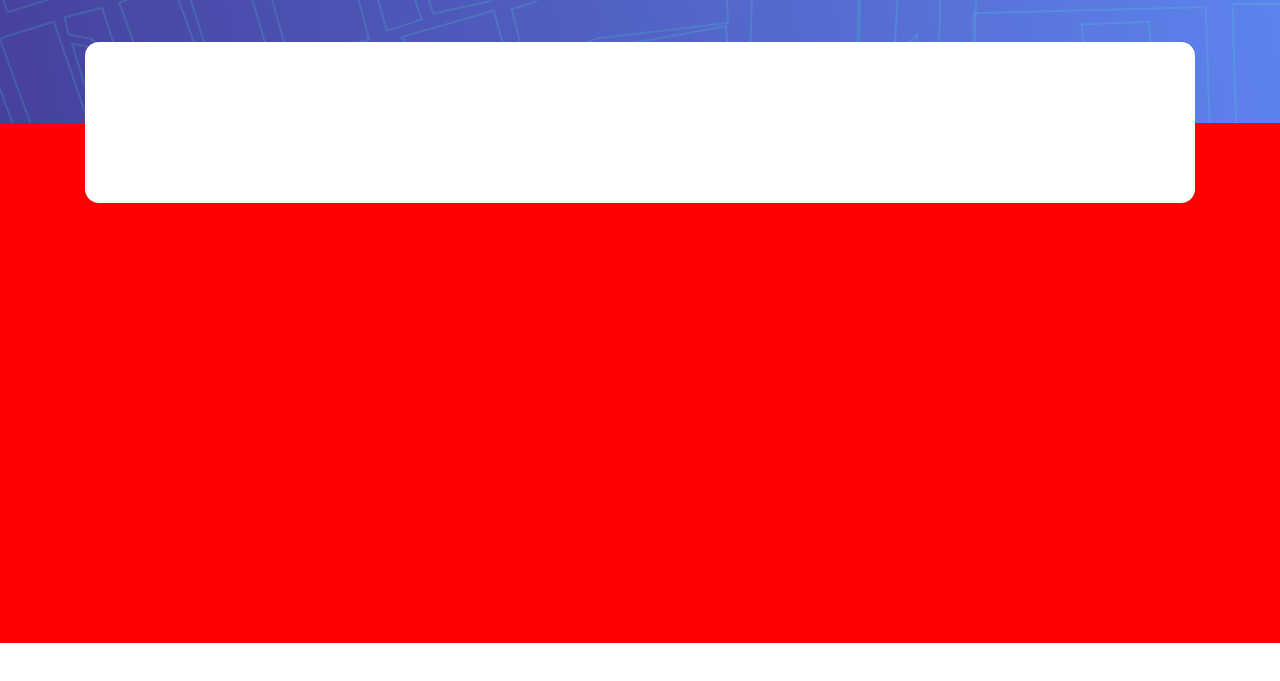
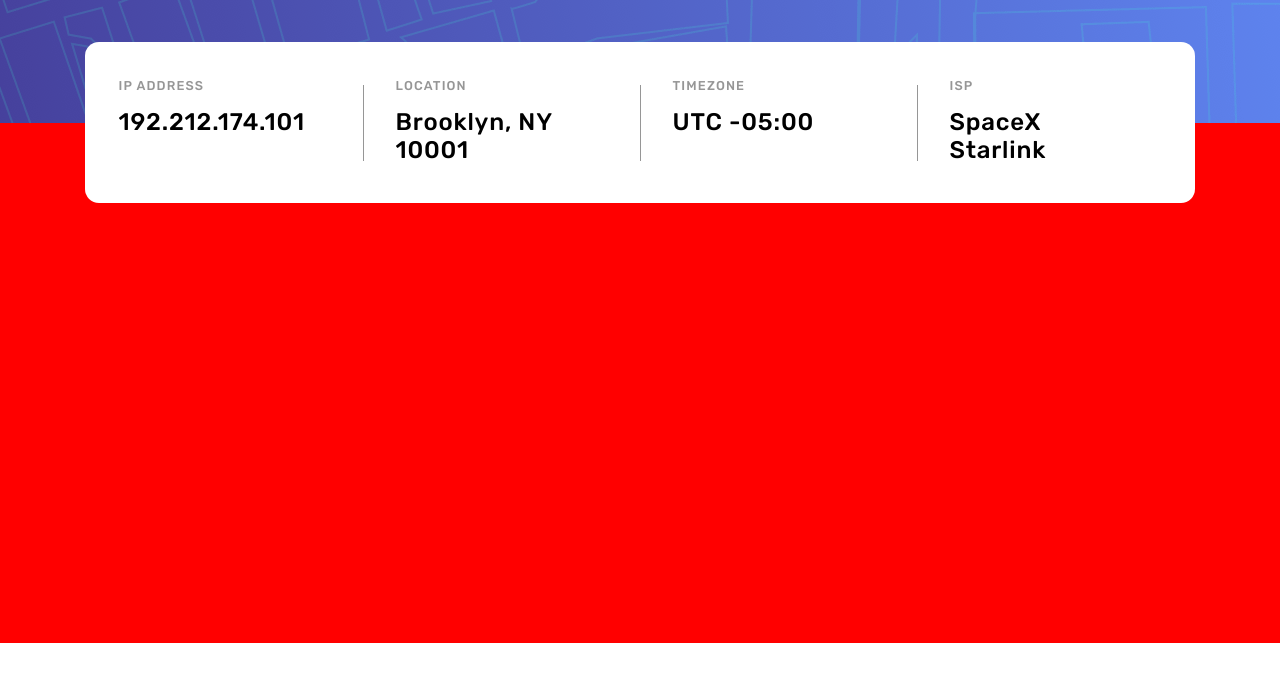
Before and after one commit to aardvarkpepper/2025-07-18-Project-HTML-CSS-Javascript, a plain HTML site: page index.html in a window 1280 px wide. Shown: the part 165-846 px from the top of the page. Drawn offline with Linux system fonts and the light colour scheme.

Commit message:
CSS styling of center section text complete.

```diff
--- a/index.html
+++ b/index.html
@@ -25,7 +25,7 @@
         <div id="top-title">IP Address Tracker</div>
         <div id="outer-input-container">
           <div id="inner-input-container">
-            <input id ="input-field" type="text" placeholder="Search for any IP address or domain" size="48"/>
+            <input id="input-field" type="text" placeholder="Search for any IP address or domain" size="48" />
             <button id="input-button" type="button">
               <img src="./images/icon-arrow.svg" alt="Button icon indicating input">
             </button>
@@ -33,7 +33,51 @@
         </div>
       </div>
       <div id="bottom"></div>
-      <div id="center"></div>
+      <div id="center">
+        <div class="subsection">
+          <div class="subsection-container">
+            <div class="subsection-title">
+              IP ADDRESS
+            </div>
+            <div class="subsection-content">
+              192.212.174.101
+            </div>
+          </div>
+        </div>
+        <div class="vertical-divider"></div>
+        <div class="subsection">
+          <div class="subsection-container">
+            <div class="subsection-title">
+              LOCATION
+            </div>
+            <div class="subsection-content">
+              Brooklyn, NY 10001
+            </div>
+          </div>
+        </div>
+        <div class="vertical-divider"></div>
+        <div class="subsection">
+          <div class="subsection-container">
+            <div class="subsection-title">
+              TIMEZONE
+            </div>
+            <div class="subsection-content">
+              UTC -05:00
+            </div>
+          </div>
+        </div>
+        <div class="vertical-divider"></div>
+        <div class="subsection">
+          <div class="subsection-container">
+            <div class="subsection-title">
+              ISP
+            </div>
+            <div class="subsection-content">
+              SpaceX Starlink
+            </div>
+          </div>
+        </div>
+      </div>
     </div>
   </div>
   <script src="./script.js"></script>
--- a/styles.css
+++ b/styles.css
@@ -79,4 +79,41 @@
   right: 0;
   top: 199px;
   margin: 0 auto;
+  display: flex;
+  flex-direction: row;
 }
+
+.vertical-divider {
+  width: 1px;
+  height: 76px;
+  background-color: hsl(0, 0%, 59%);
+}
+
+.subsection {
+  width: 276px;
+  display:flex;
+  flex-direction: column;
+}
+
+.subsection-container {
+  width: 212px;
+  height: 89px;
+  padding: 35px 32px;
+  text-align: left;
+}
+
+.subsection-title {
+  font-size: 0.8rem;
+  font-weight: 500;
+  letter-spacing: 0.07rem;
+  color: hsl(0, 0%, 59%);
+}
+
+.subsection-content {
+  /* width: 212px; */
+  width: 190px;
+  padding-top: 15px;
+  font-size: 1.5rem;
+  font-weight: 500;
+  letter-spacing: 0.05rem;
+}
```
Also changed, not shown: README2.md.
